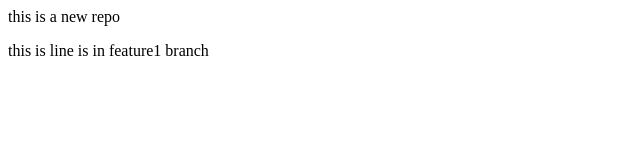
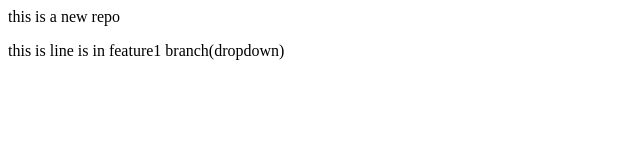
Before and after one commit to imkaif30/localRepo, a plain HTML site: page index.html in a window 1280 px wide. Shown: the full height of the page, 0-640 px from the left. Drawn offline with Linux system fonts and the light colour scheme.

```diff
--- a/index.html
+++ b/index.html
@@ -1,2 +1,2 @@
 <p>this is a new repo</p>
-<p>this is line is in feature1 branch</p>
+<p>this is line is in feature1 branch(dropdown)</p>
```
